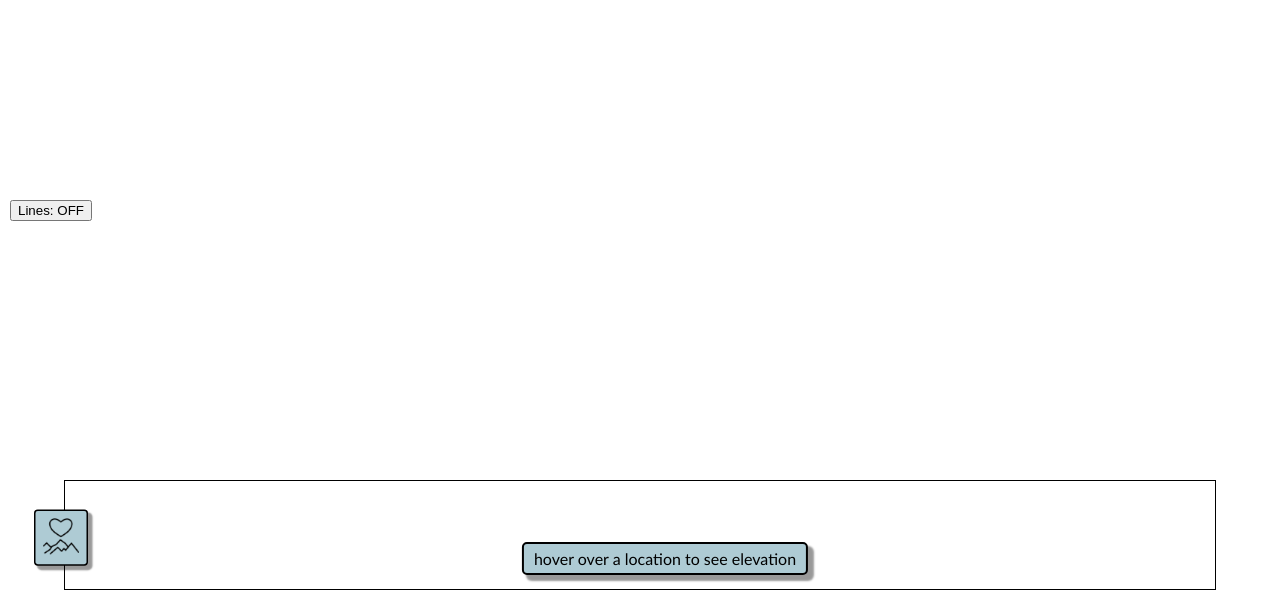
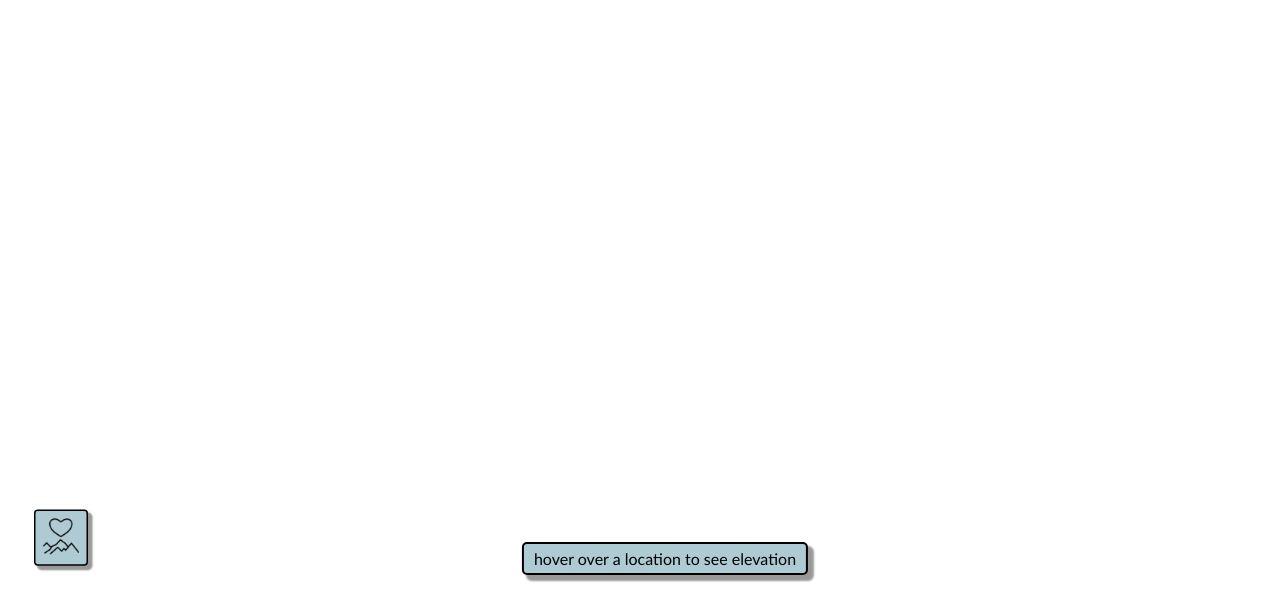
Before and after one commit to brucecooner/casual_topographic, a Flask app: page / in a window 1280 px wide. Shown: the part 200-800 px from the top of the page. Run offline with Flask 3, Linux system fonts and the light colour scheme; some libraries are stand-ins or nearby versions.

Commit message:
-added lines_mode query param to control lines mode

```diff
--- a/static/CSS/index.css
+++ b/static/CSS/index.css
@@ -107,6 +107,10 @@ body {
 	box-shadow: var(--panel-shadow);
 }
 
+.linesModeElementClass {
+	display: none;
+}
+
 #linesModeButton {
 	position: absolute;
 	left: 10px;
--- a/templates/index.html
+++ b/templates/index.html
@@ -60,11 +60,12 @@ maps events demo: https://developers.google.com/maps/documentation/javascript/ap
 	const box_shadow_blur_radius = 2;
 	const box_shadow_spread = 1;
 
-	let shadow_time = null;
 
 	// =========================================================================
 	// variables
 	// =========================================================================
+	let lines_mode_feature = false;
+	let shadow_time = null;
 	let elevation_at_mouse_pointer = null;
 
 	let mouse_pointer_still_timeout_id = null;
@@ -482,9 +483,29 @@ maps events demo: https://developers.google.com/maps/documentation/javascript/ap
 	// ----------------------------------------------------------------------------
 	function initApp()
 	{
+		// ----- investigate query params -----
+		const queryString = window.location.search;
+		logging.index("queryString:" + queryString);
+
+		const urlParams = new URLSearchParams(queryString);
+		const lines_mode_feature = urlParams.has("lines_mode");
+		logging.index("lines_mode_feature: " + lines_mode_feature);
+
+		// ---- layout init -----
+		if (lines_mode_feature)
+		{
+			const line_mode_feature_elements = document.getElementsByClassName("linesModeElementClass");
+			for (let i = 0; i < line_mode_feature_elements.length; i++)
+			{
+				const cur_elem = line_mode_feature_elements[i];
+				cur_elem.style.display = "inherit";
+			}
+		}
+
 		mouse_tooltip_element = document.getElementById("mouseTooltipId");
 		setCoordsPanel(getCoordsPanelIdleText());
 
+		// ----- event plumbing -----
 		doStuff.sub("map_drag", handleMapDrag );
 
 		// mouse move handler (on body, not map)
@@ -641,11 +662,11 @@ maps events demo: https://developers.google.com/maps/documentation/javascript/ap
 		</ul>
 	</div>
 
-	<button id="linesModeButton" onclick="toggleLinesMode()">Lines: OFF</button>
 
    <div id="map"></div>
 
-	<div id="linesCanvasDivId"></div>
+	<button id="linesModeButton" class="linesModeElementClass" onclick="toggleLinesMode()">Lines: OFF</button>
+	<div id="linesCanvasDivId" class="linesModeElementClass"></div>
 
 
    <!--
```
